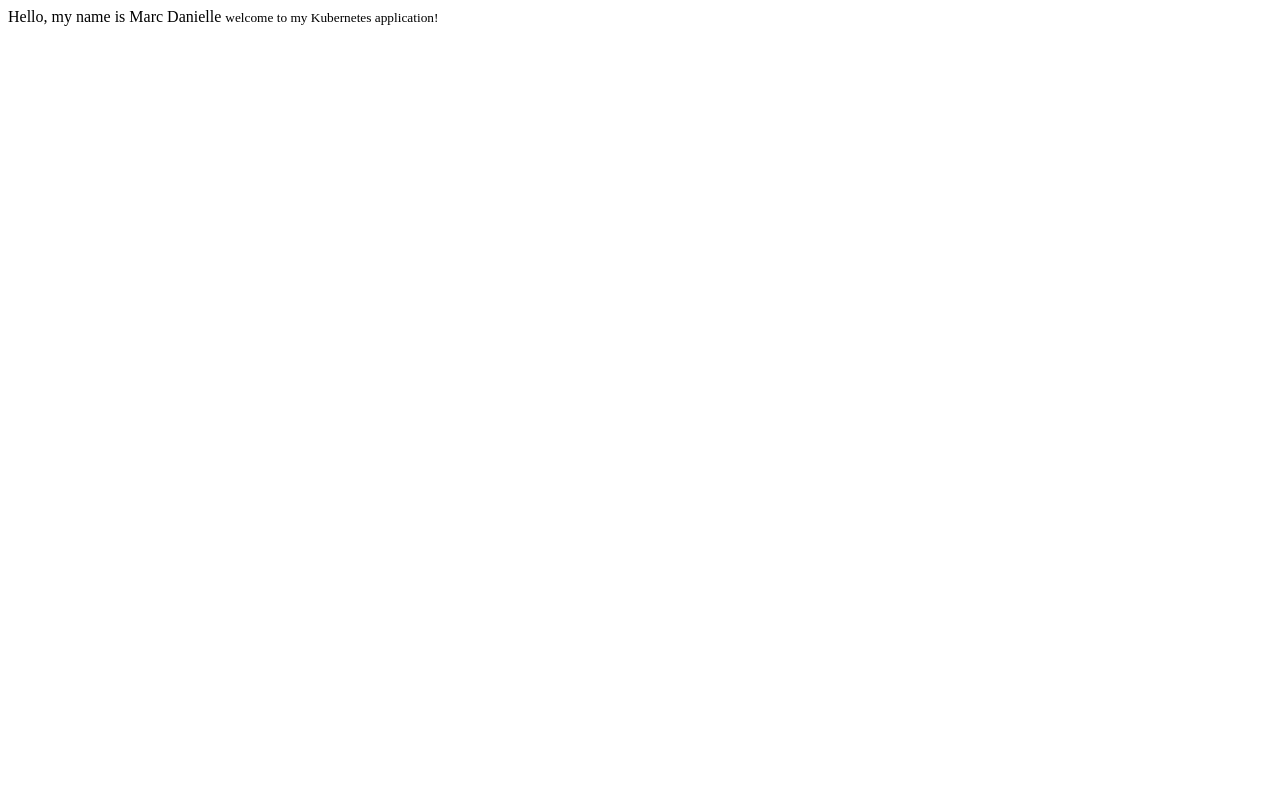
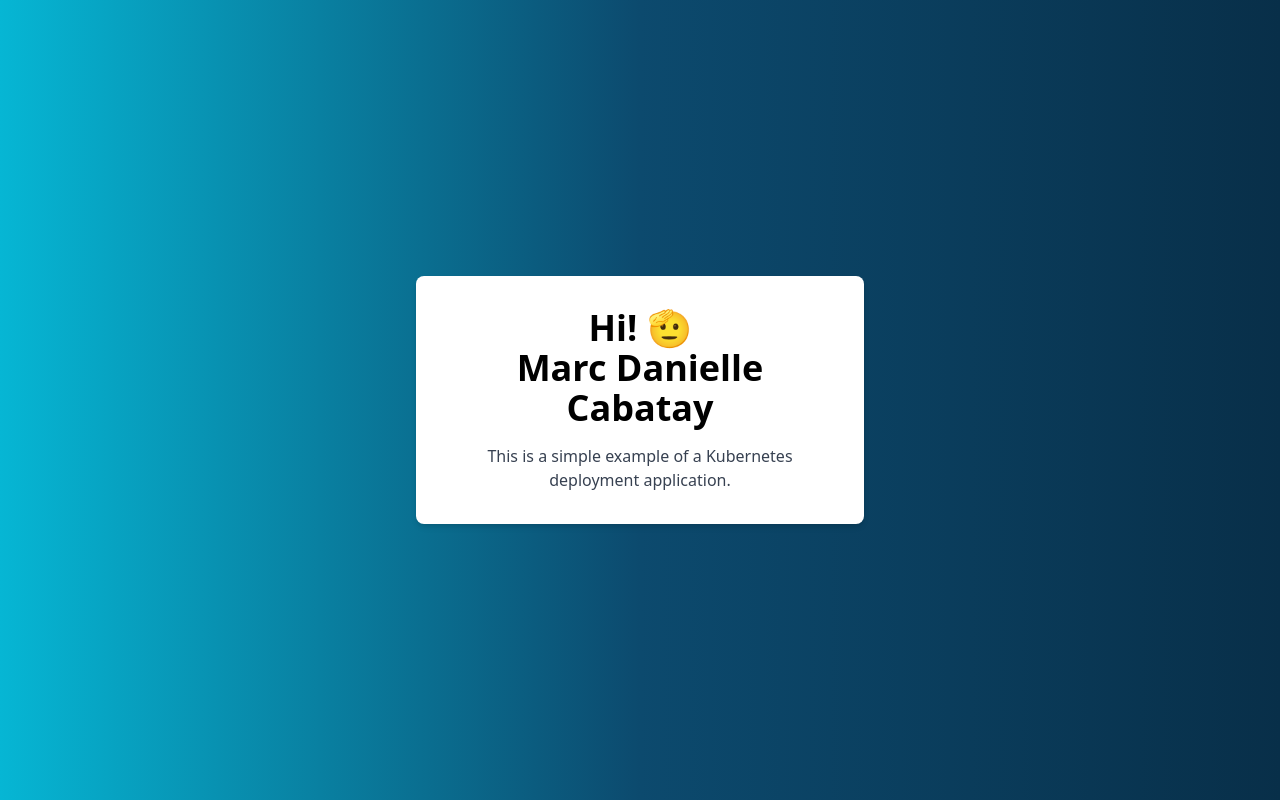
Before and after one commit to MDanielle007/kubernetes, a plain HTML site: page index.html in a window 1280 px wide. Drawn offline with nearby package versions, Linux system fonts and the light colour scheme.

Commit message:
modify index.html

```diff
--- a/index.html
+++ b/index.html
@@ -4,9 +4,16 @@
     <meta charset="UTF-8">
     <meta name="viewport" content="width=device-width, initial-scale=1.0">
     <title>Kubernetes sample</title>
+    <script src="https://cdn.tailwindcss.com"></script>
 </head>
 <body>
-    Hello, my name is Marc Danielle
-    <small>welcome to my Kubernetes application!</small>
+    <main class="h-screen bg-gradient-to-r from-cyan-500 via-sky-900 to-sky-950">
+        <div class="container mx-auto flex flex-col items-center justify-center h-full">
+            <div class="w-full max-w-md p-8 bg-white rounded-lg shadow-md">
+                <h1 class="text-4xl font-bold text-center">Hi! 🫡<br/> Marc Danielle Cabatay</h1>
+                <p class="text-gray-700 text-center mt-4">This is a simple example of a Kubernetes deployment application.</p>
+            </div>
+        </div>
+    </main>
 </body>
 </html>
```
